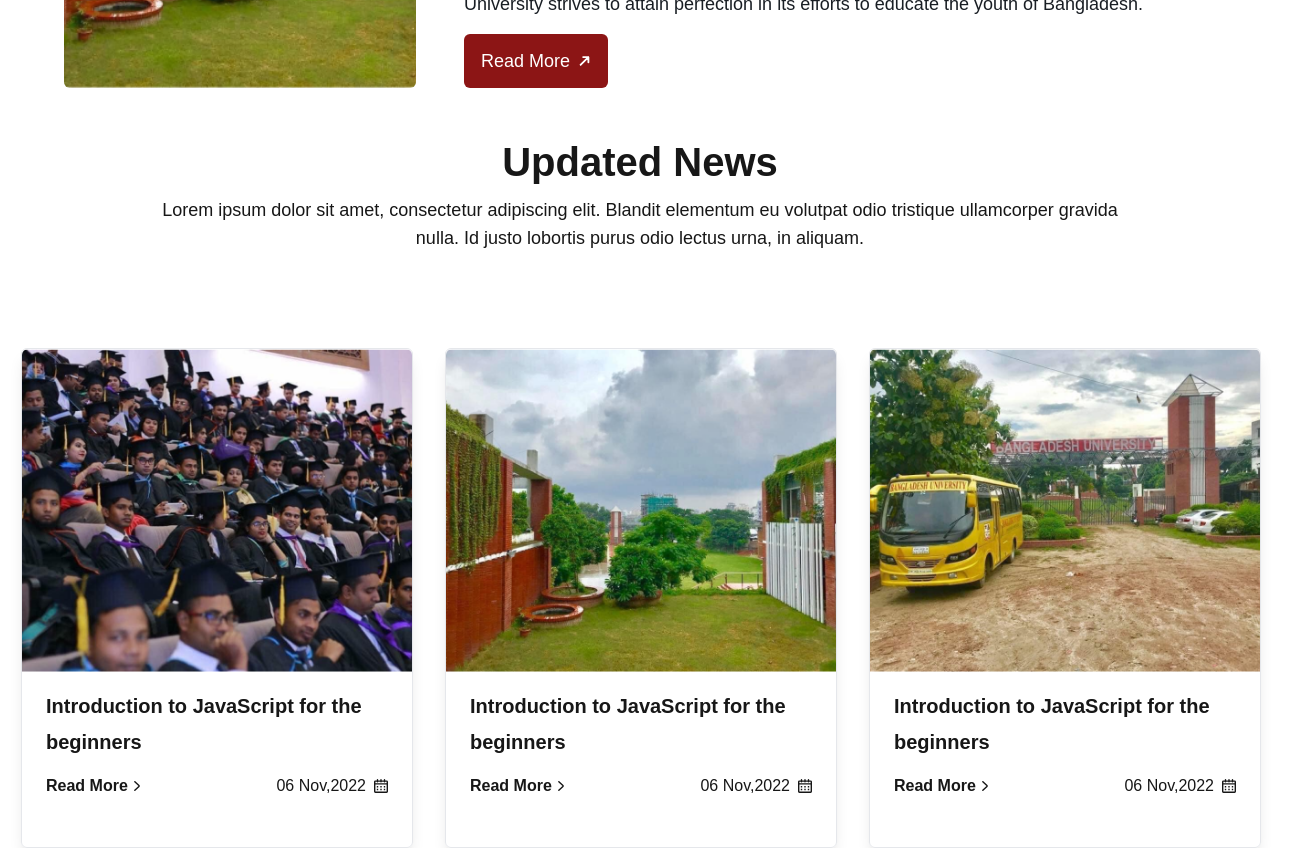
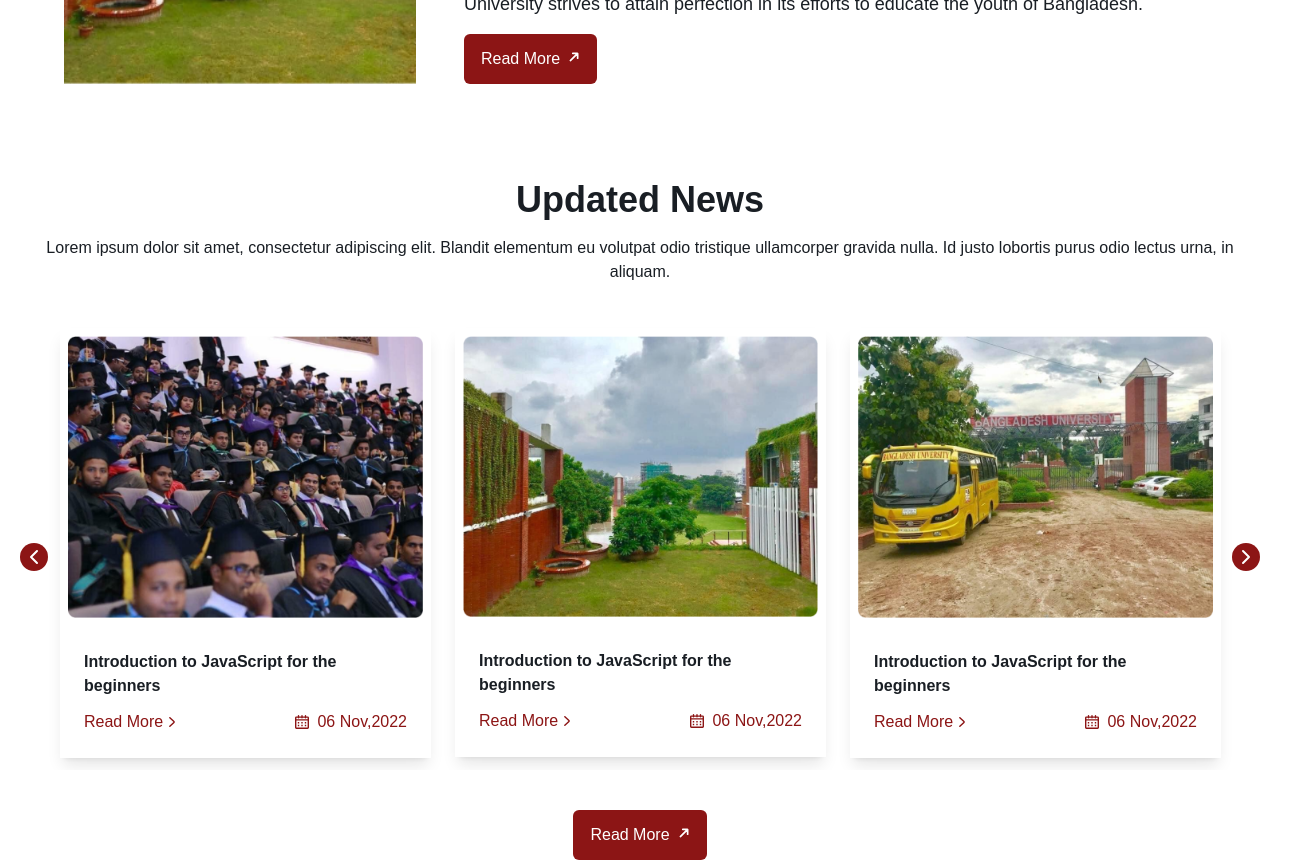
Before and after one commit to Muhammad-Ashik/bangladesh-university-frontend, a Next.js app: page / in a window 1280 px wide. Shown: the part 1460-2322 px from the top of the page, 1315 px wide, since content can reach past the window. Built offline with nearby package versions, Linux system fonts and the light colour scheme.

Commit message:
fix: welcom section, button, news section.

```diff
--- a/src/components/button/Button.tsx
+++ b/src/components/button/Button.tsx
@@ -4,11 +4,11 @@ export default function Button() {
   return (
     <Link
       href='#'
-      className='xs:max-w-28 md:max-w-32 lg:max-w-36 text-nowrap group text-lg py-3 px-4 xs:py-2 xs:text-sm xs:px-2 md:py-2 md:px-2 md:text-lg xl:px-4 xl:py-3 rounded-md flex items-center justify-center bg-primary text-white border border-transparent transition duration-300 ease-in-out hover:bg-white hover:text-primary hover:border-primary'
+      className='w-min flex xs:px-2 xs:py-2 md:px-4 md:py-3 text-nowrap group rounded-md bg-primary text-white border border-transparent transition duration-300 ease-in-out hover:bg-white hover:text-primary hover:border-primary'
     >
       Read More
       <svg
-        className='w-4 h-4 xs:w-2.5 xs:2.5 md:w-3 md:h-3 xl:w-4 xl:h-4 -rotate-45 text-white ml-2 transition duration-300 ease-in-out group-hover:text-primary'
+        className='w-3 h-3 mt-1 -rotate-45 text-white ml-2 transition duration-300 ease-in-out group-hover:text-primary'
         aria-hidden='true'
         xmlns='http://www.w3.org/2000/svg'
         fill='none'
--- a/src/components/home-sub-navigation/HomeSubNavigationIcons.tsx
+++ b/src/components/home-sub-navigation/HomeSubNavigationIcons.tsx
@@ -6,7 +6,7 @@ export const LibraryIcon: FC = () => (
     xmlns='http://www.w3.org/2000/svg'
     viewBox='0 0 24 24'
     fill='currentColor'
-    className='w-8 h-8 text-main group-hover:text-white  '
+    className='w-8 h-8 text-primary group-hover:text-white  '
   >
     <path d='M5 3.5A1.5 1.5 0 003.5 5v12A1.5 1.5 0 005 18.5h11A2.5 2.5 0 0118.5 21v-1H5A3.5 3.5 0 011.5 16.5v-12A3.5 3.5 0 015 1h12A3.5 3.5 0 0120.5 4.5V12h-1V4.5A2.5 2.5 0 0017 2H5zm0 1H17a1.5 1.5 0 011.5 1.5v12A1.5 1.5 0 0117 19H5a.5.5 0 01-.5-.5v-12A.5.5 0 015 6zm1.5 3.5h6a.5.5 0 010 1h-6a.5.5 0 010-1z' />
   </svg>
@@ -19,7 +19,7 @@ export const LabFacilityIcon: FC = () => (
     viewBox='0 0 24 24'
     stroke-width='1.5'
     stroke='currentColor'
-    className='w-8 h-8 text-main group-hover:text-white  '
+    className='w-8 h-8 text-primary group-hover:text-white  '
   >
     <path
       strokeLinecap='round'
@@ -38,7 +38,7 @@ export const ResearchIcon: FC = () => (
     strokeWidth='2'
     strokeLinecap='round'
     strokeLinejoin='round'
-    className='w-8 h-8 text-main group-hover:text-white  '
+    className='w-8 h-8 text-primary group-hover:text-white  '
   >
     <circle cx='11' cy='11' r='8' />
     <line x1='16' y1='16' x2='20' y2='20' />
@@ -47,7 +47,7 @@ export const ResearchIcon: FC = () => (
 
 export const DigitalEducationIcon: FC = () => (
   <svg
-    className='w-8 h-8 text-main group-hover:text-white  '
+    className='w-8 h-8 text-primary group-hover:text-white  '
     aria-hidden='true'
     xmlns='http://www.w3.org/2000/svg'
     fill='none'
@@ -72,7 +72,7 @@ export const CoCurricularIcon: FC = () => (
     strokeWidth='1.5'
     strokeLinecap='round'
     strokeLinejoin='round'
-    className='w-8 h-8 text-main group-hover:text-white  '
+    className='w-8 h-8 text-primary group-hover:text-white  '
   >
     <path d='M4 4.5A2.5 2.5 0 0 1 6.5 2H20v17h-1.5a2.5 2.5 0 0 0-2.5 2.5V22H6.5A2.5 2.5 0 0 1 4 19.5V4.5ZM17 19.5V4M4 17h13' />
   </svg>
--- a/src/components/updated-news/UpdateNewsCard.tsx
+++ b/src/components/updated-news/UpdateNewsCard.tsx
@@ -4,30 +4,28 @@ import {CarouselCardProps} from './types'
 
 export default function CarouselCard({data, index}: CarouselCardProps) {
   return (
-    <div className='flex flex-wrap justify-center gap-5 lg:mx-4 xs:mx-1 sm:mx-2 xs:gap-2'>
-      <div
-        className='max-w-[440px] xl:h-[500px] flex xs:flex-col xs:items-center shadow-lg rounded-md border xs:h-auto xs:w-[95%] sm:w-full lg:h-[450px]'
-        key={index}
-      >
-        <Image
-          className='w-full h-[60%] object-cover rounded-t-md sm:h-1/2 lg:h-[65%]'
-          src={data.imageURL}
-          width={400}
-          height={350}
-          alt={data.title}
-        />
-        <div className='w-4/6 xs:w-full xs:px-2 lg:px-4 xl:px-6'>
-          <h3 className='py-4 font-bold text-xl text-darkTwo xs:text-xs xs:text-left sm:text-lg sm:leading-6 md:text-lg lg:text-xl lg:leading-9'>
+    <div className='flex flex-wrap justify-center gap-5 m-3'>
+      <div className='flex flex-col items-center shadow-lg' key={index}>
+        <div className='w-full py-2 px-2'>
+          <Image
+            className='object-cover rounded-t-md'
+            src={data.imageURL}
+            layout='responsive'
+            alt={data.title}
+          />
+        </div>
+        <div className='xs:px-2 xs:py-4 lg:px-6 lg:py-6'>
+          <h3 className='xs:text-sm sm:text-base font-bold text-secondary text-left'>
             {data.title}
           </h3>
-          <div className='flex xs:flex-col sm:flex-row items-center justify-between'>
+          <div className='xs:text-xs sm:text-base flex flex-nowrap flex-row items-center justify-between pt-3'>
             <Link
               href={data.link}
-              className='text-main text-[16px] font-bold flex text-nowrap items-center xs:text-xs sm:text-sm lg:text-[16px]'
+              className='xs:text-xs sm:text-sm lg:text-base text-primary flex text-nowrap items-center'
             >
               {data.ButtonText}
               <svg
-                className='w-2.5 h-2.5 ml-2 text-main xs:ml-1 sm:hidden md:block'
+                className='w-2.5 h-2.5 ml-2 text-primary xs:ml-1 sm:hidden md:block'
                 aria-hidden='true'
                 xmlns='http://www.w3.org/2000/svg'
                 fill='none'
@@ -42,10 +40,9 @@ export default function CarouselCard({data, index}: CarouselCardProps) {
                 />
               </svg>
             </Link>
-            <span className='flex text-nowrap items-center text-sm text-main xs:text-xs xs:mt-1 xs:mb-4 sm:text-sm sm:mt-0 sm:mb-0 lg:text-[16px]'>
-              {data.date}
+            <span className='xs:text-xs sm:text-sm lg:text-base flex text-nowrap items-center text-primary gap-2'>
               <svg
-                className='w-3.5 h-3.5 ml-2 text-main sm:hidden md:block'
+                className='w-3.5 h-3.5 ml-2 text-primary sm:hidden md:block'
                 aria-hidden='true'
                 xmlns='http://www.w3.org/2000/svg'
                 fill='none'
@@ -56,6 +53,7 @@ export default function CarouselCard({data, index}: CarouselCardProps) {
                   d='M6 1a1 1 0 0 0-2 0h2ZM4 4a1 1 0 0 0 2 0H4Zm7-3a1 1 0 1 0-2 0h2ZM9 4a1 1 0 1 0 2 0H9Zm7-3a1 1 0 1 0-2 0h2Zm-2 3a1 1 0 1 0 2 0h-2ZM1 6a1 1 0 0 0 0 2V6Zm18 2a1 1 0 1 0 0-2v2ZM5 11v-1H4v1h1Zm0 .01H4v1h1v-1Zm.01 0v1h1v-1h-1Zm0-.01h1v-1h-1v1ZM10 11v-1H9v1h1Zm0 .01H9v1h1v-1Zm.01 0v1h1v-1h-1Zm0-.01h1v-1h-1v1ZM10 15v-1H9v1h1Zm0 .01H9v1h1v-1Zm.01 0v1h1v-1h-1Zm0-.01h1v-1h-1v1ZM15 15v-1h-1v1h1Zm0 .01h-1v1h1v-1Zm.01 0v1h1v-1h-1Zm0-.01h1v-1h-1v1ZM15 11v-1h-1v1h1Zm0 .01h-1v1h1v-1Zm.01 0v1h1v-1h-1Zm0-.01h1v-1h-1v1ZM5 15v-1H4v1h1Zm0 .01H4v1h1v-1Zm.01 0v1h1v-1h-1Zm0-.01h1v-1h-1v1ZM2 4h16V2H2v2Zm16 0h2a2 2 0 0 0-2-2v2Zm0 0v14h2V4h-2Zm0 14v2a2 2 0 0 0 2-2h-2Zm0 0H2v2h16v-2ZM2 18H0a2 2 0 0 0 2 2v-2Zm0 0V4H0v14h2ZM2 4V2a2 2 0 0 0-2 2h2Zm2-3v3h2V1H4Zm5 0v3h2V1H9Zm5 0v3h2V1h-2ZM1 8h18V6H1v2Zm3 3v.01h2V11H4Zm1 1.01h.01v-2H5v2Zm1.01-1V11h-2v.01h2Zm-1-1.01H5v2h.01v-2ZM9 11v.01h2V11H9Zm1 1.01h.01v-2H10v2Zm1.01-1V11h-2v.01h2Zm-1-1.01H10v2h.01v-2ZM9 15v.01h2V15H9Zm1 1.01h.01v-2H10v2Zm1.01-1V15h-2v.01h2Zm-1-1.01H10v2h.01v-2ZM14 15v.01h2V15h-2Zm1 1.01h.01v-2H15v2Zm1.01-1V15h-2v.01h2Zm-1-1.01H15v2h.01v-2ZM14 11v.01h2V11h-2Zm1 1.01h.01v-2H15v2Zm1.01-1V11h-2v.01h2Zm-1-1.01H15v2h.01v-2ZM4 15v.01h2V15H4Zm1 1.01h.01v-2H5v2Zm1.01-1V15h-2v.01h2Zm-1-1.01H5v2h.01v-2Z'
                 />
               </svg>
+              {data.date}
             </span>
           </div>
         </div>
--- a/src/components/updated-news/UpdatedNews.tsx
+++ b/src/components/updated-news/UpdatedNews.tsx
@@ -15,21 +15,20 @@ export default function UpdatedNews() {
     speed: 500, // Slide transition speed
     slidesToShow: 3, // Number of slides to show at a time
     slidesToScroll: 1, // Number of slides to scroll at a time
-    arrows: true,
+    arrows: false,
 
     responsive: [
       {
-        breakpoint: 640, // For medium screen sizes
+        breakpoint: 640, // For small screen sizes
         settings: {
-          slidesToShow: 3,
+          slidesToShow: 2,
           slidesToScroll: 1,
         },
       },
-
       {
-        breakpoint: 500, // For small screen sizes
+        breakpoint: 450, // For small screen sizes
         settings: {
-          slidesToShow: 2,
+          slidesToShow: 1,
           slidesToScroll: 1,
         },
       },
@@ -51,25 +50,25 @@ export default function UpdatedNews() {
   }
 
   return (
-    <div className='w-full flex flex-col items-center my-10'>
-      <div className='max-w-[1020px] p-4'>
-        <h2 className='text-[40px] text-darkTwo font-bold text-center xs:text-2xl md:text-3xl xl:text-[40px]'>
+    <div className='md:container w-full flex flex-col items-center my-20 mx-auto md:px-5'>
+      <div className='p-4'>
+        <h2 className=' text-secondary font-bold text-center xs:text-2xl md:text-3xl xl:text-4xl'>
           Updated News
         </h2>
-        <p className='py-4 text-lg text-darkTwo text-center xs:text-sm sm:text-lg'>
+        <p className='py-4 text-secondary text-center'>
           Lorem ipsum dolor sit amet, consectetur adipiscing elit. Blandit
           elementum eu volutpat odio tristique ullamcorper gravida nulla. Id
           justo lobortis purus odio lectus urna, in aliquam.
         </p>
       </div>
-      <div className='my-20 xl:h-[500px] xs:max-w-full xl:max-w-[1350px] relative xl:px-10 xs:px-5 xs:my-5 sm:my-7 md:my-10 xl:my-16'>
+      <div className='relative max-w-full px-7 2xl:max-w-[1300px] mb-10'>
         <Slider ref={sliderRef} {...settings}>
           {CarouselData.map((data, index) => (
             <CarouselCard data={data} index={index} key={index} />
           ))}
         </Slider>
         <span
-          className='absolute left-0 top-1/2 w-10 h-10 flex items-center justify-center bg-main text-white rounded-[50%] xs:w-7 xs:h-7 xs:left-0 xs:bg-transparent xs:text-main xl:bg-main xl:text-white'
+          className='absolute xs:left-3  md:left-0 top-1/2 w-7 h-7 cursor-pointer flex items-center justify-center rounded-[50%] xs:bg-transparent xs:text-primary xl:bg-primary xl:text-white'
           onClick={goToPrev}
         >
           <svg
@@ -88,7 +87,7 @@ export default function UpdatedNews() {
           </svg>
         </span>
         <span
-          className='absolute right-0 top-1/2 w-10 h-10 flex items-center justify-center bg-main text-white rounded-[50%] xs:w-7 xs:h-7 xs:right-0 xs:bg-transparent xs:text-main xl:bg-main xl:text-white'
+          className='absolute xs:right-3 md:right-0 top-1/2 w-7 h-7 cursor-pointer flex items-center justify-center rounded-[50%] xs:bg-transparent xs:text-primary xl:bg-primary xl:text-white'
           onClick={goToNext}
         >
           <svg
--- a/src/components/welcome-section/WelcomeSection.tsx
+++ b/src/components/welcome-section/WelcomeSection.tsx
@@ -4,17 +4,17 @@ import Button from '../button/Button'
 export default function WelcomeSection() {
   return (
     <div className='md:container sm:px-8 mx-auto'>
-      <div className='md:px-8 grid lg:grid-cols-3 gap-12 xs:px-5'>
-        <div className='w-full'>
+      <div className='w-full block lg:grid grid-cols-2 xl:grid-cols-3 gap-12 xs:px-5 md:px-8 '>
+        <div className='w-full xs:mb-10 lg:mb-0'>
           <Image
-            className='w-full h-full object-cover rounded-md'
+            className='w-full h-full object-cover'
             src='/images/image-2.png'
-            width='1000'
-            height='1000'
+            width={1000}
+            height={1000}
             alt='Welcome-Image'
           />
         </div>
-        <div className='flex flex-col col-span-2 gap-4'>
+        <div className='flex flex-col xl:col-span-2 gap-4'>
           <h4 className='text-xs text-primary'>knowledge meets innovation</h4>
           <h2 className='md:text-3xl xs:text-xl font-bold text-secondary'>
             Welcome To Bangladesh University
```
Also changed, not shown: public/images/image-4.png (added).
